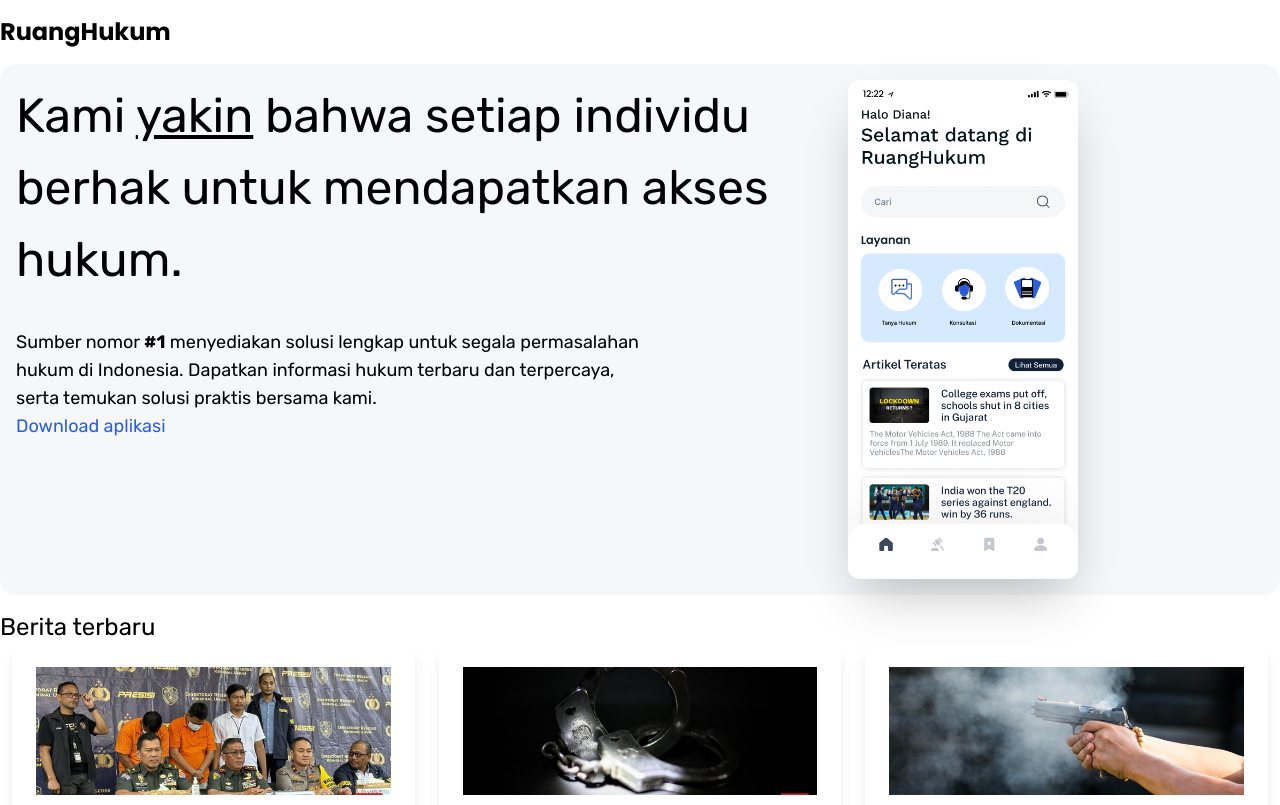
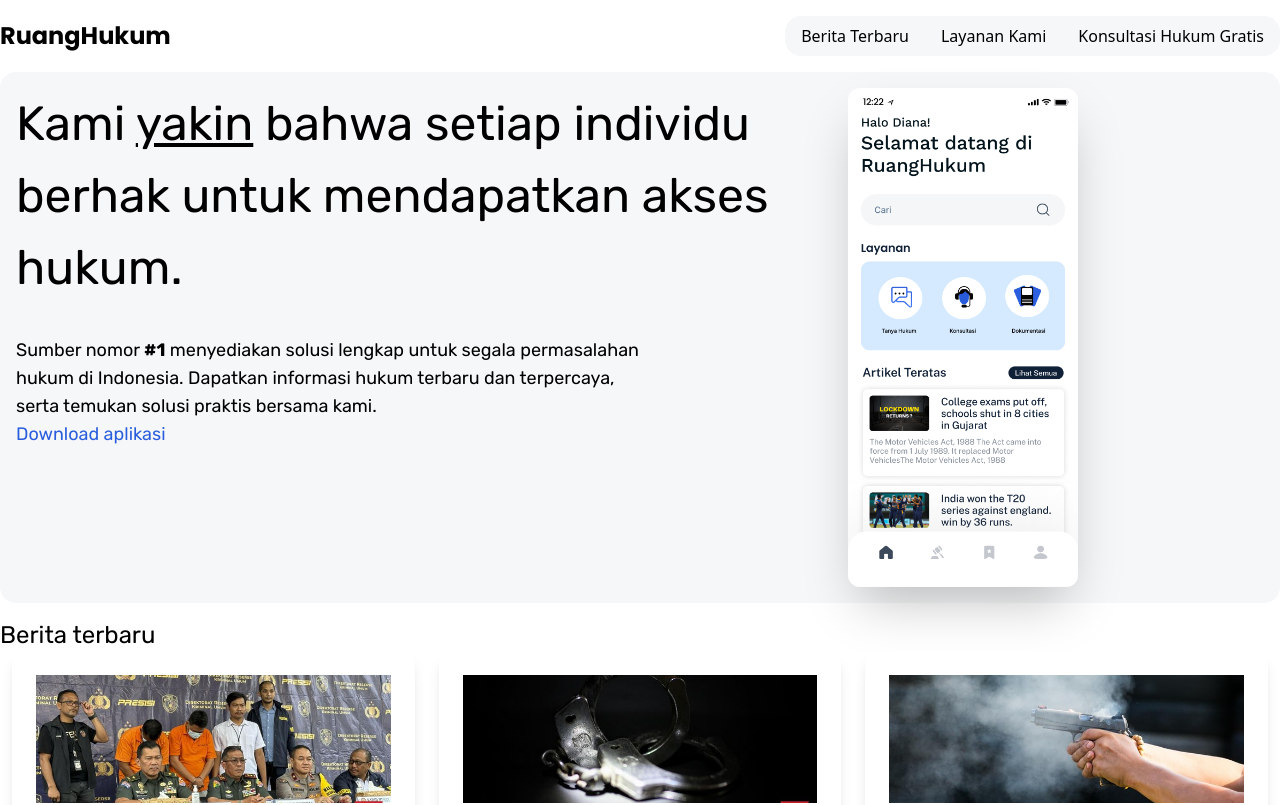
Before and after one commit to dendianugerah/ruanghukum-api, a Next.js app: page / in a window 1280 px wide. Shown: the top 805 px of the page. Built offline with nearby package versions, Linux system fonts and the light colour scheme.

Commit message:
Refactor navbar component and add navigation links

```diff
--- a/components/Layout/navbar.tsx
+++ b/components/Layout/navbar.tsx
@@ -1,5 +1,6 @@
 import Link from "next/link";
 import { Poppins } from "next/font/google";
+
 const poppins = Poppins({
   weight: "700",
   preload: false,
@@ -7,12 +8,25 @@ const poppins = Poppins({
 
 export default function Navbar() {
   return (
-    <div className={poppins.className}>
+    <div>
       <div className="flex items-center justify-between">
         <Link href="/">
-          <h1 className="text-2xl font-bold">RuangHukum</h1>
+          <div className={poppins.className}>
+            <h1 className="text-2xl font-bold">RuangHukum</h1>
+          </div>
         </Link>
+        <div className="flex items-center text-md bg-[#F5F7F8] rounded-2xl">
+          <NavLink href="/" text="Berita Terbaru" />
+          <NavLink href="/" text="Layanan Kami" />
+          <NavLink href="/" text="Konsultasi Hukum Gratis" />
+        </div>
       </div>
     </div>
   );
 }
+
+const NavLink = ({ href, text }: { href: string, text: string }) => (
+  <Link href={href} passHref>
+    <h1 className="mx-4 my-2 hover:font-medium">{text}</h1>
+  </Link>
+);
```
